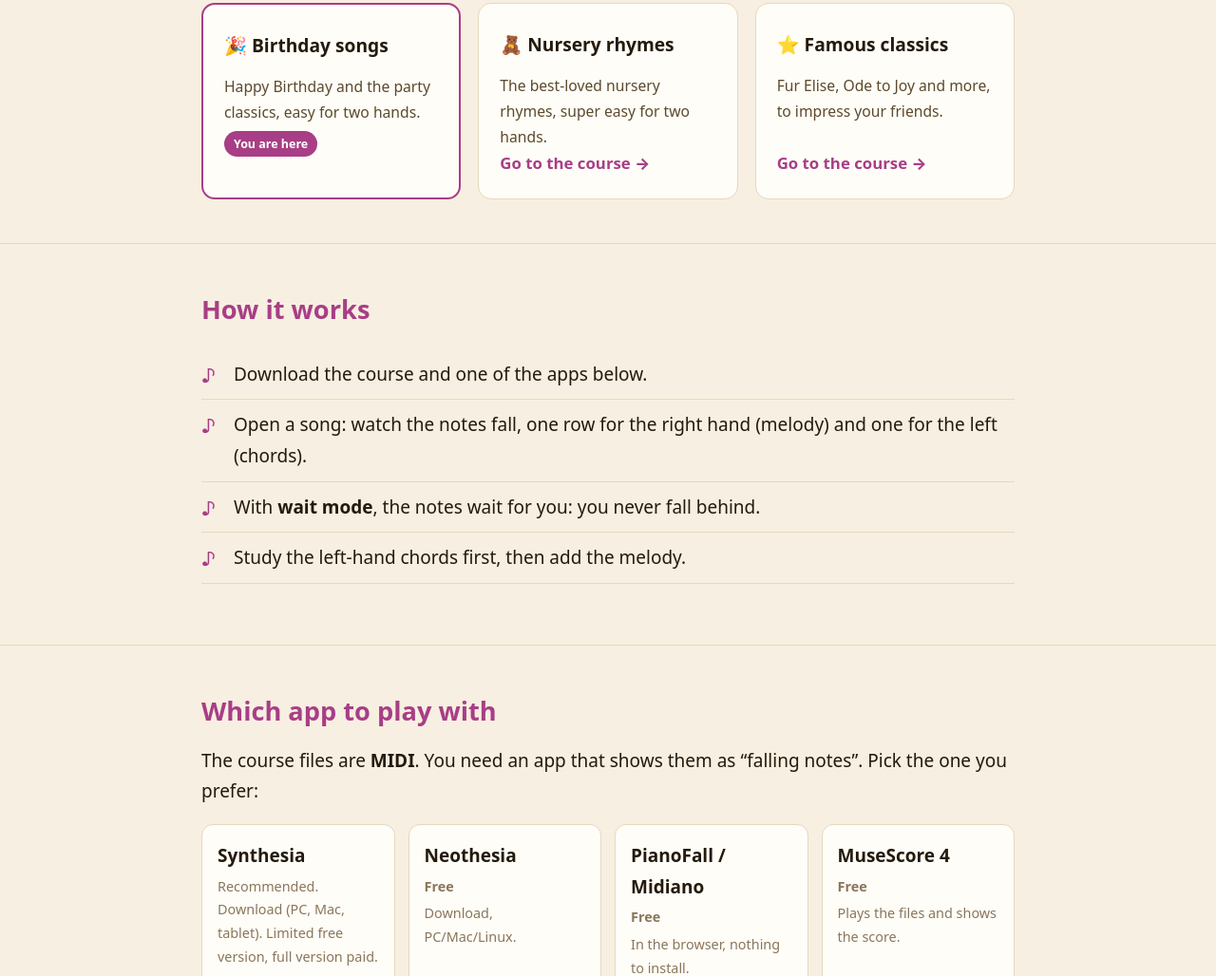
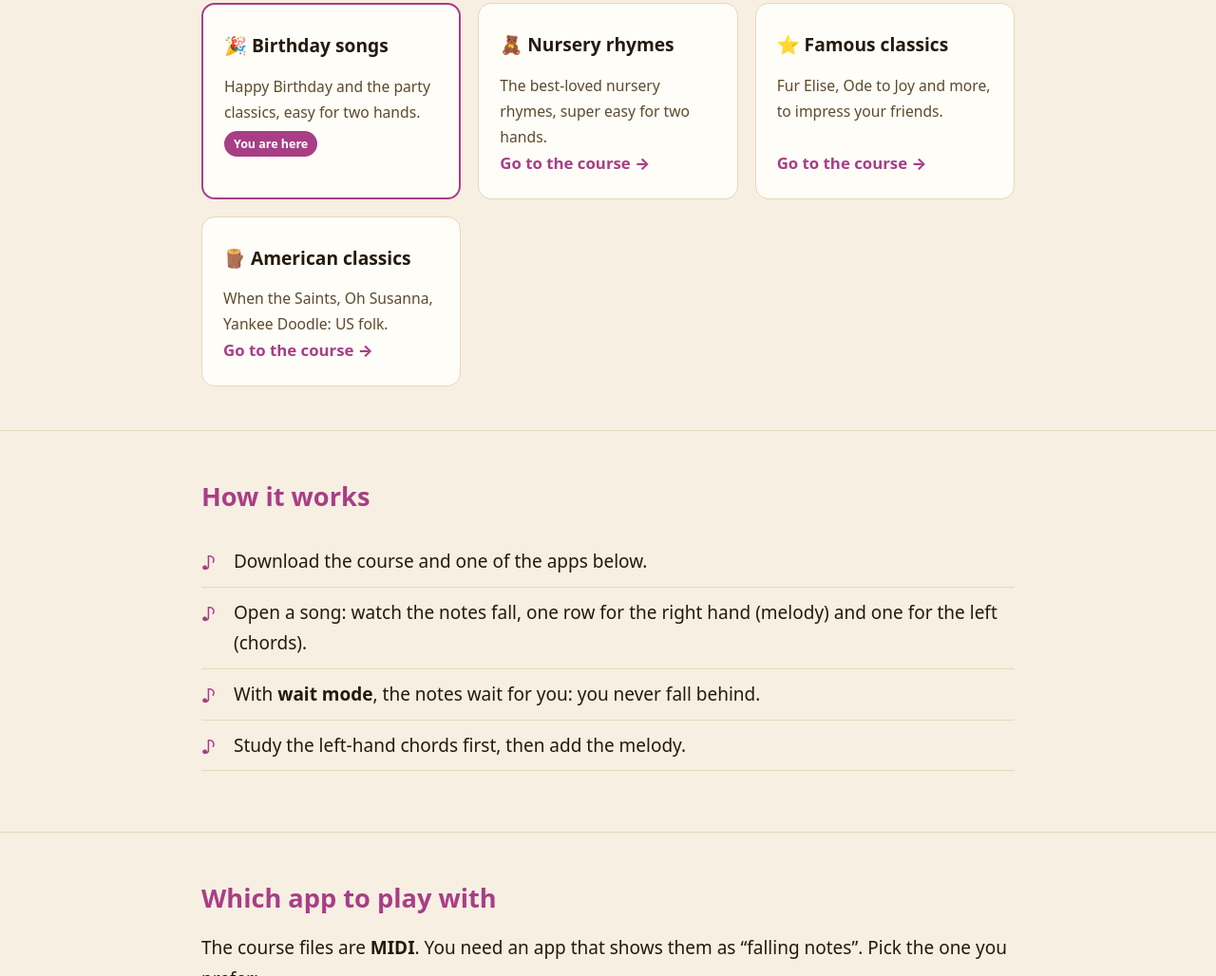
Before and after one commit to Marinovinc/corso-piano-compleanni, a plain HTML site: page en.html in a window 1280 px wide. Shown: the part 1629-2657 px from the top of the page at 95% size. Drawn offline with Linux system fonts and the light colour scheme.

Commit message:
Vetrina: aggiunge corso Classici americani

```diff
--- a/en.html
+++ b/en.html
@@ -141,6 +141,11 @@
         <p>Fur Elise, Ode to Joy and more, to impress your friends.</p>
         <a class="go" href="https://marinovinc.github.io/corso-piano-classici/en.html">Go to the course &rarr;</a>
       </div>
+      <div class="card">
+        <h3>&#129717; American classics</h3>
+        <p>When the Saints, Oh Susanna, Yankee Doodle: US folk.</p>
+        <a class="go" href="https://marinovinc.github.io/corso-piano-americani/en.html">Go to the course &rarr;</a>
+      </div>
     </div>
   </div>
 </section>
```
Also changed, not shown: index.html (+5 -0 lines).
